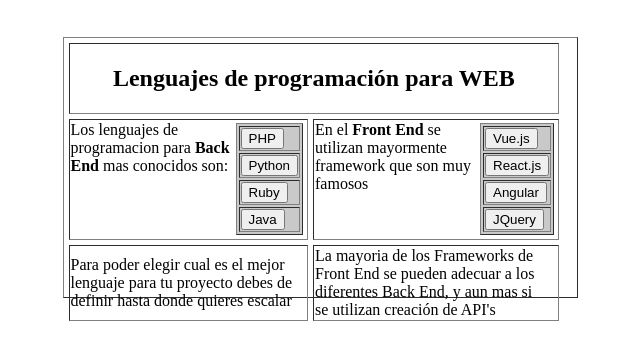
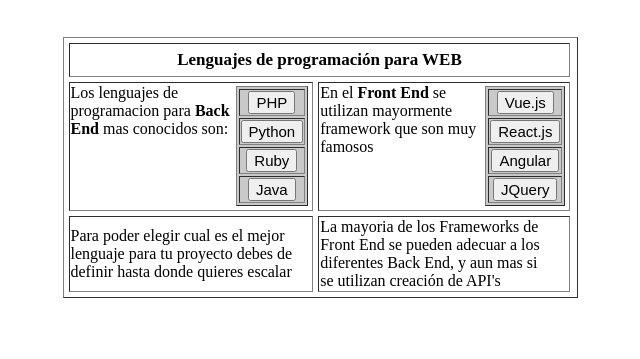
Before and after one commit to Frnn4268/Proyecto1--Tabla-, a plain HTML site: page index.html in a window 1280 px wide. Shown: the part 61-420 px from the top of the page, without its empty margins (320-960 px from the left). Drawn offline with Linux system fonts and the light colour scheme.

Commit message:
Se agregaron los estilos de th y h2

```diff
--- a/estilos.css
+++ b/estilos.css
@@ -28,3 +28,19 @@
     margin-left: 165px;
     margin-top: -70px;
 }
+/*Creacion de estilos CSS para botones de las tablas 2 y 3*/
+.tabla td button{
+    display: block;
+    width: auto;
+    height: auto;
+    font-size: 15px;
+    font-weight: normal;
+    text-align: center;
+    margin-left: auto;
+    margin-right: auto;
+}
+/*Creacion de estilos para th y h2*/
+.th h2{
+    font-size: 17px;
+    margin: 5px;
+}
```
